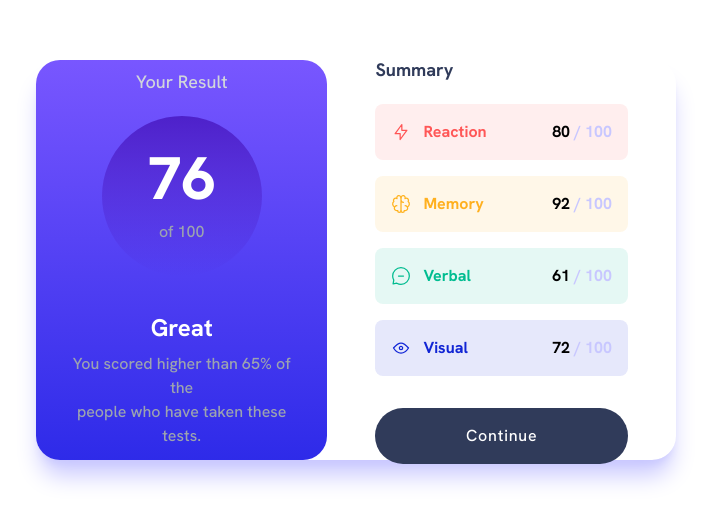
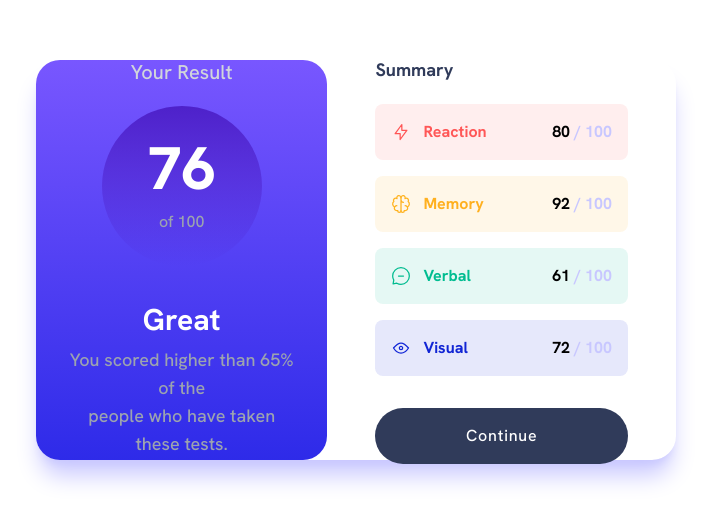
Before and after one commit to leeport511/Results-summary-component, a React (Vite) app: page / in a window 1280 px wide. Shown: the part 140-662 px from the top of the page, without its empty margins (284-995 px from the left). Built offline with nearby package versions, Linux system fonts and the light colour scheme.

Commit message:
adjust fontsize section 1

```diff
--- a/src/App.jsx
+++ b/src/App.jsx
@@ -6,7 +6,7 @@ function App() {
         <div className="container mx-auto h-screen xl:flex xl:items-center xl:justify-center">
             <div className="xl:flex xl:h-[50%] xl:items-center xl:justify-center xl:rounded-3xl xl:shadow-xl xl:shadow-light-lavender xl:w-[50%]">
                 <section className="items-center justify-center rounded-b-3xl bg-gradient-to-b from-light-slate-blue to-light-royal-blue p-4 text-center xl:flex xl:h-[100%] xl:w-[100%] xl:flex-col xl:rounded-3xl">
-                    <h4 className="mt-3 text-lg font-medium text-gray-300">
+                    <h4 className="mt-3 text-xl font-medium text-gray-300">
                         Your Result
                     </h4>
                     <div className="mt-5 inline-block">
@@ -20,10 +20,10 @@ function App() {
                         </div>
                     </div>
                     <div className="mt-5 p-4">
-                        <h3 className="mb-2 text-2xl font-bold text-white">
+                        <h3 className="mb-2 text-3xl font-bold text-white">
                             Great
                         </h3>
-                        <p className="text-base font-medium text-gray-400">
+                        <p className="text-lg font-medium text-gray-400">
                             You scored higher than 65% of the
                             <br />
                             people who have taken these tests.
```
